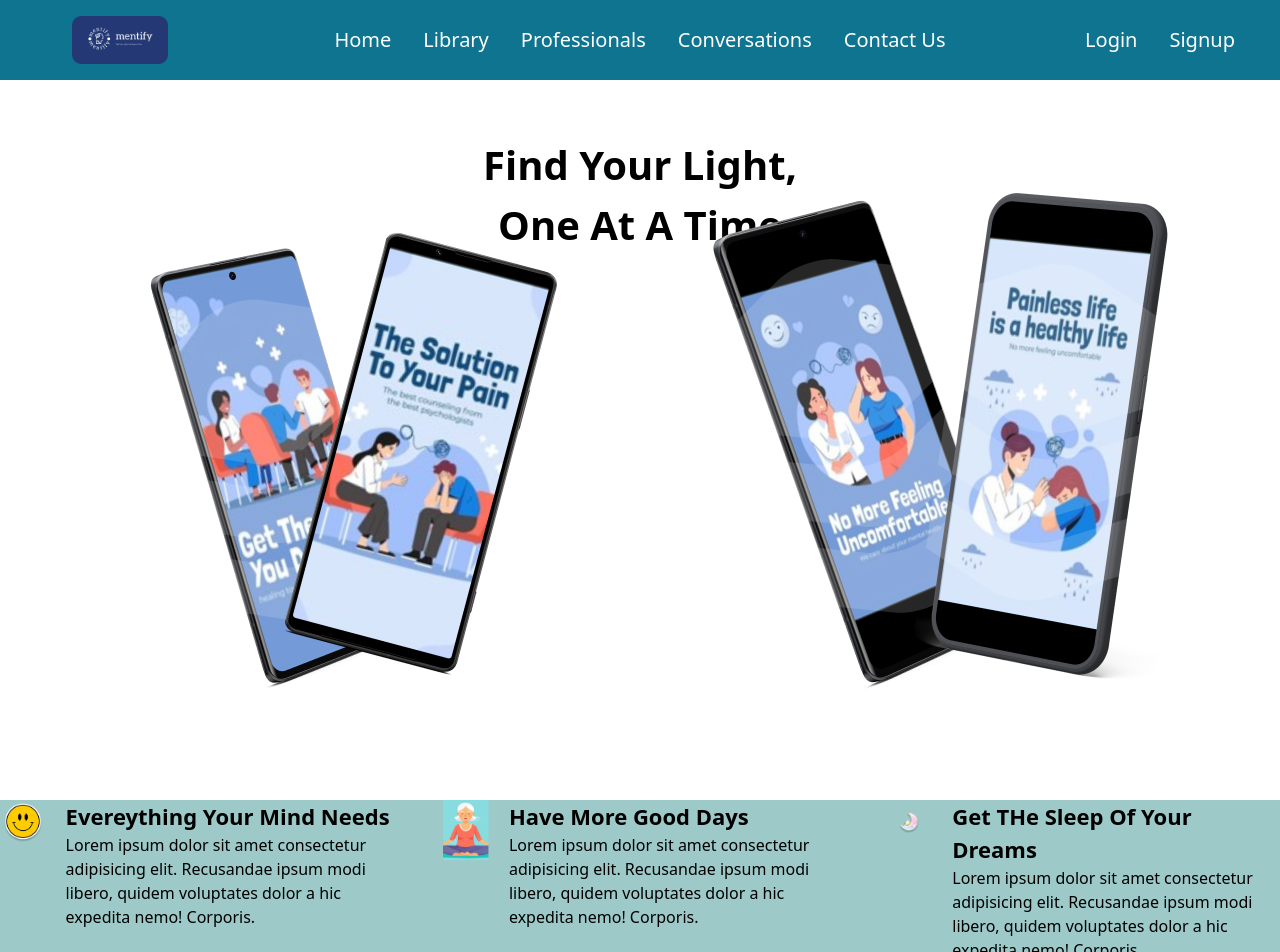
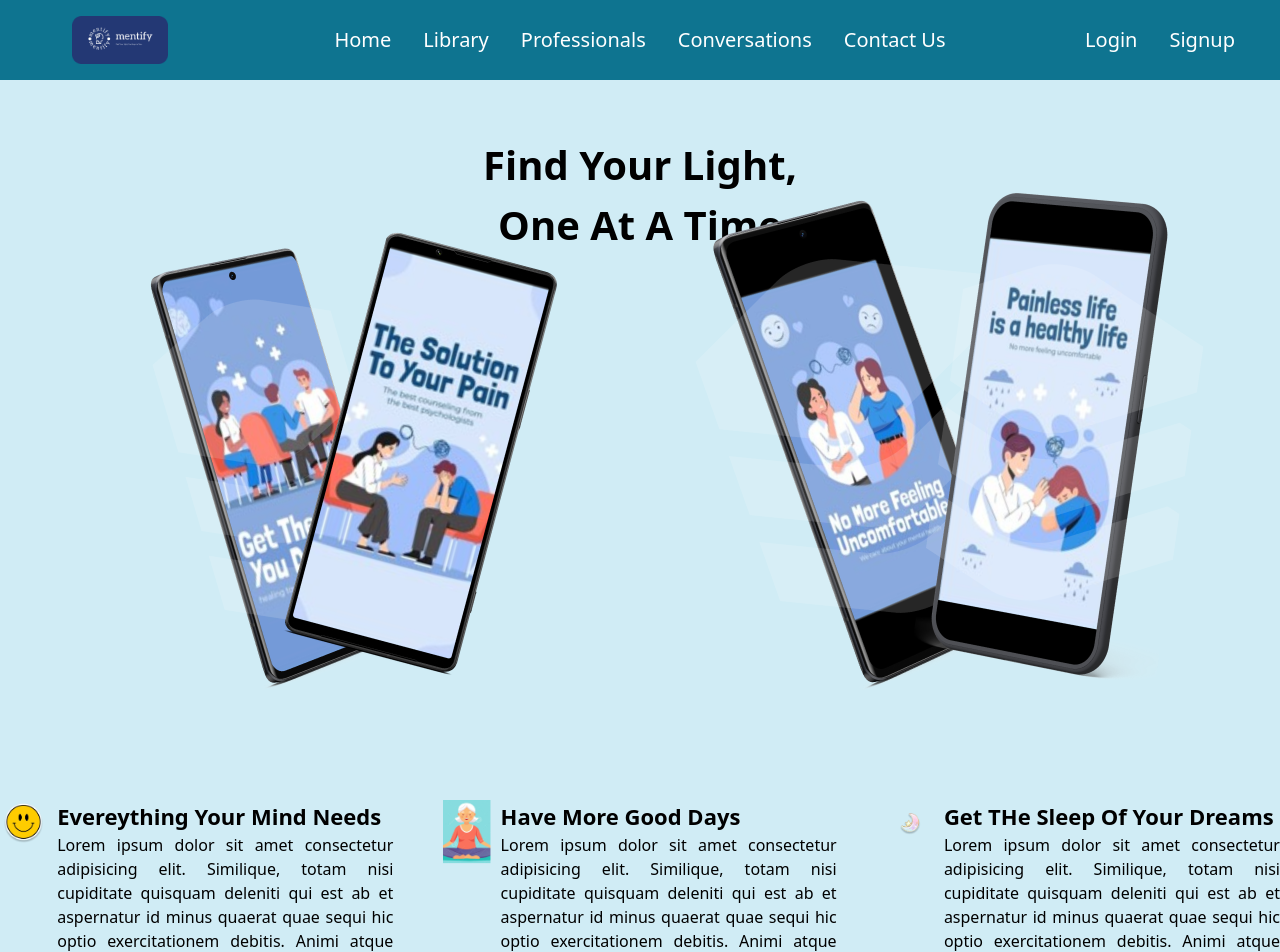
Before and after one commit to pointbreak6969/Mentify, a React (Vite) app in the folder client/: page / in a window 1280 px wide. Shown: the top 952 px of the page. Built offline with nearby package versions, Linux system fonts and the light colour scheme.

Commit message:
Hero Section

```diff
--- a/client/src/components/quotes/Quotes.jsx
+++ b/client/src/components/quotes/Quotes.jsx
@@ -6,17 +6,17 @@ import Moon from "../../assets/Quotes/Moon.png"
 let Quote=[{
 image:Smile,
 heading:"Evereything Your Mind Needs",
-paragraph:"Lorem ipsum dolor sit amet consectetur adipisicing elit. Recusandae ipsum modi libero, quidem voluptates dolor a hic expedita nemo! Corporis."
+paragraph:"Lorem ipsum dolor sit amet consectetur adipisicing elit. Similique, totam nisi cupiditate quisquam deleniti qui est ab et aspernatur id minus quaerat quae sequi hic optio exercitationem debitis. Animi atque iusto ipsum ducimus explicabo dolores ea accusantium expedita, tempore cum."
 
 },{
 image:Meditation,
 heading:"Have More Good Days",
-paragraph:"Lorem ipsum dolor sit amet consectetur adipisicing elit. Recusandae ipsum modi libero, quidem voluptates dolor a hic expedita nemo! Corporis."
+paragraph:"Lorem ipsum dolor sit amet consectetur adipisicing elit. Similique, totam nisi cupiditate quisquam deleniti qui est ab et aspernatur id minus quaerat quae sequi hic optio exercitationem debitis. Animi atque iusto ipsum ducimus explicabo dolores ea accusantium expedita, tempore cum."
 },
 {
 image:Moon,
 heading:"Get THe Sleep Of Your Dreams",
-paragraph:"Lorem ipsum dolor sit amet consectetur adipisicing elit. Recusandae ipsum modi libero, quidem voluptates dolor a hic expedita nemo! Corporis."
+paragraph:"Lorem ipsum dolor sit amet consectetur adipisicing elit. Similique, totam nisi cupiditate quisquam deleniti qui est ab et aspernatur id minus quaerat quae sequi hic optio exercitationem debitis. Animi atque iusto ipsum ducimus explicabo dolores ea accusantium expedita, tempore cum."
 }]
 const Quotes = () => {
   return (
@@ -32,6 +32,7 @@ const Quotes = () => {
                     <div className="heading">{item.heading}</div>
                     <div className="paragraph">{item.paragraph}</div>
                 </div>
+
             </div>
         )
         })
--- /dev/null
+++ b/client/src/components/quotes/Stories.jsx
@@ -0,0 +1,16 @@
+import React from 'react'
+
+const Stories = () => {
+    let Stories=[
+        {
+
+        }
+    ]
+  return (
+    <div>
+
+    </div>
+  )
+}
+
+export default Stories
--- a/client/src/styles/heros.css
+++ b/client/src/styles/heros.css
@@ -1,5 +1,5 @@
 .heros{
-    /* background-color: var(--bg-color); */
+    background-color: #D0ECF5;
     position: relative;
     height: 90vh;
     .heading{
--- a/client/src/styles/quote.css
+++ b/client/src/styles/quote.css
@@ -2,16 +2,15 @@
     display: flex;
     justify-content: center;
     gap: 50px;
-    background-color: #9DCAC9;
+    background-color: #D0ECF5;
 .card{
 display: flex;
 width: 400px;
-gap: 20px;
-/* border: 5px solid black; */
+gap: 10px;
 .image{
     img{
-        /* height: 100px; */
-        width: 150px;
+
+        width: 300px;
     }
 }
 .content{
@@ -20,6 +19,7 @@ gap: 20px;
        font-weight: bold;
     }
     .paragraph{
+        text-align: justify;
 display: flex;
 justify-content: center;
 align-items: center;
```
